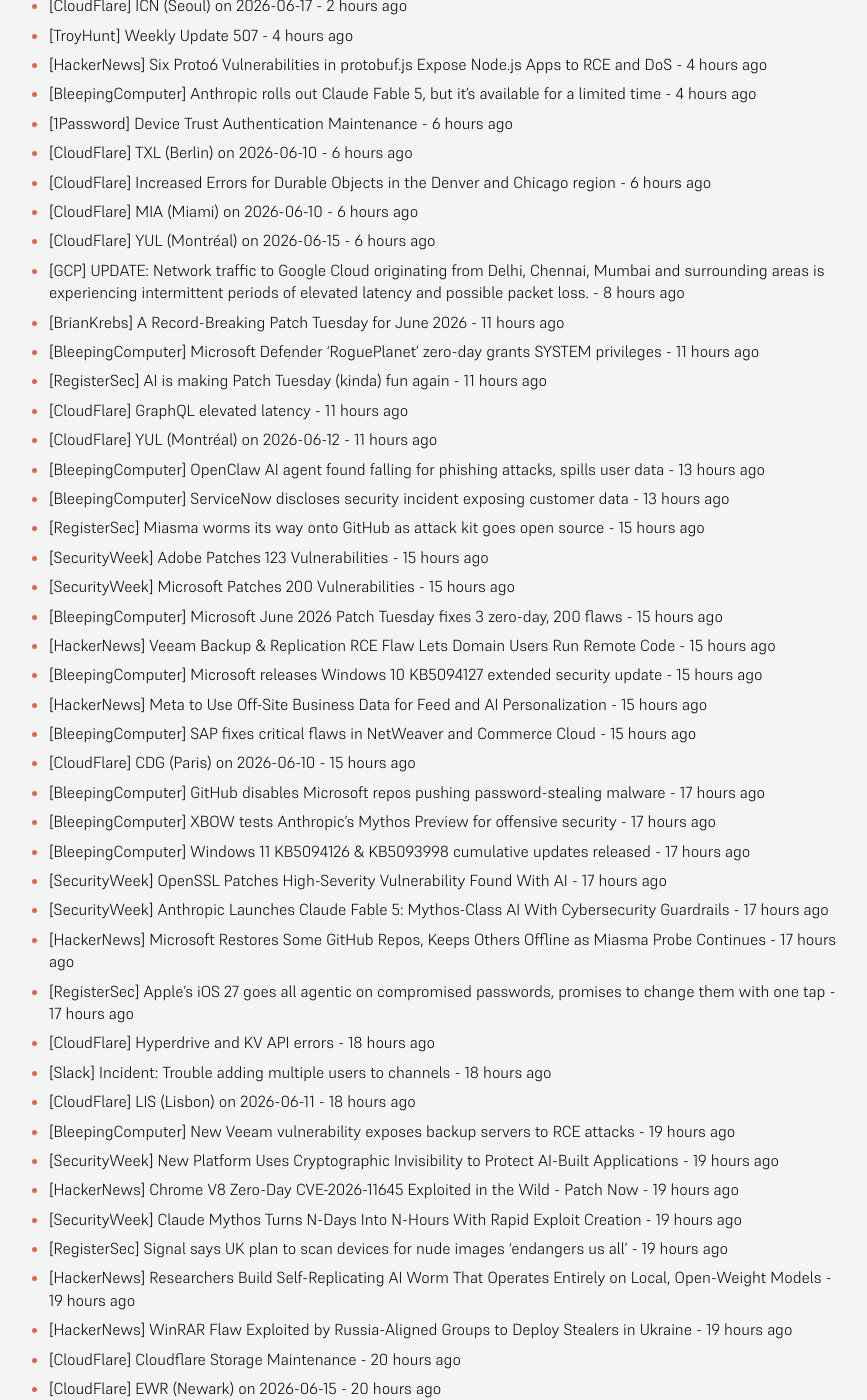
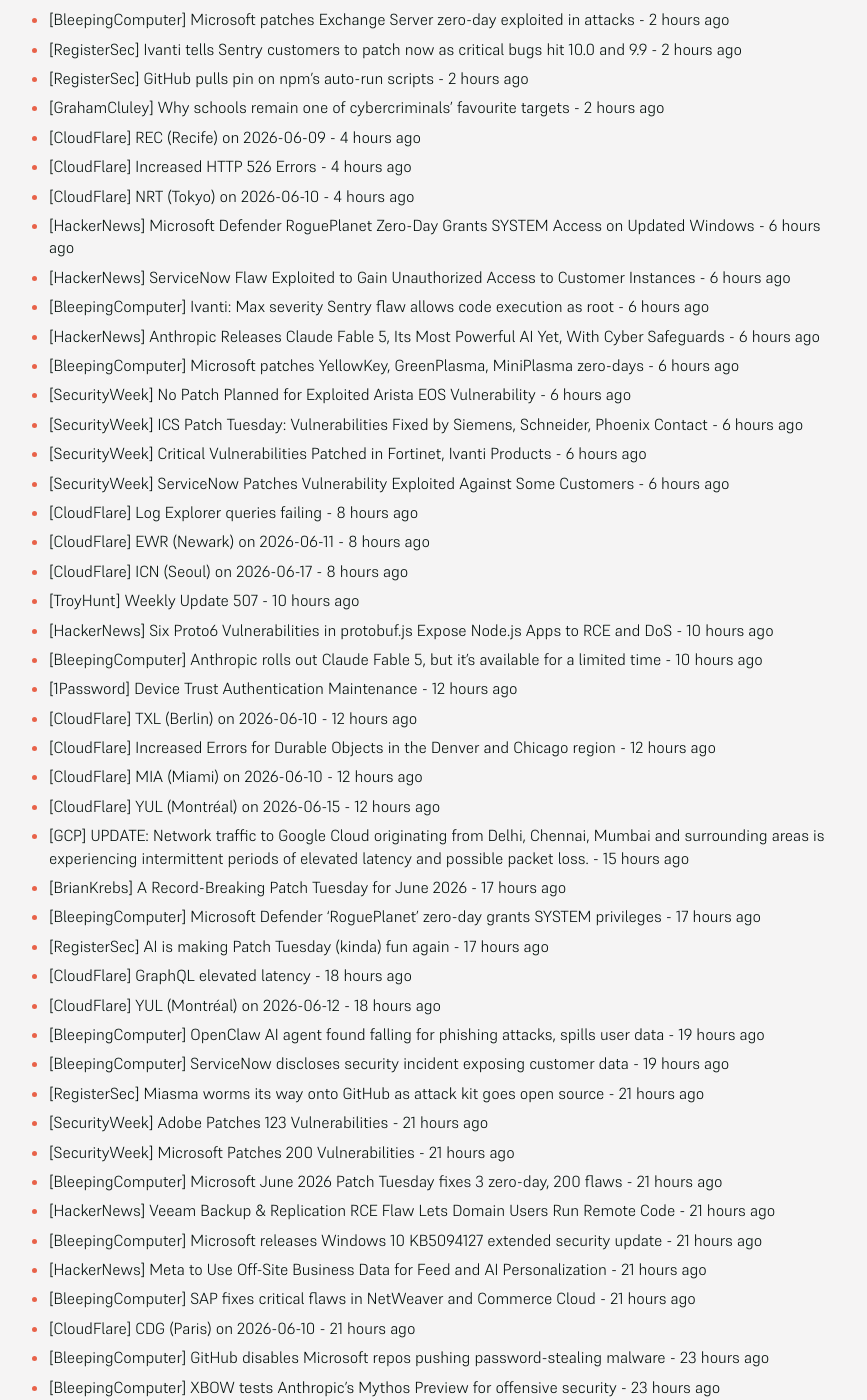
Before and after one commit to SecOpsNews/news, a Jekyll site: the page built from index.md, in a window 1280 px wide and 1400 px high, scrolled down 648 px. Shown: the whole window, without its empty margins (215-1082 px from the left). Built offline with Jekyll 4.4.1, drawn with Linux system fonts in a browser that asks for light colours; some of the changed text lies outside the part shown.

Commit message:
New Feed

```diff
--- a/index.md
+++ b/index.md
@@ -9,78 +9,98 @@ description: Latest Updates
 
 <!-- SecOps start -->
 
-- [HackerNews] Microsoft Defender RoguePlanet Zero-Day Grants SYSTEM Access on Updated Windows - 17 minutes ago
-- [HackerNews] ServiceNow Flaw Exploited to Gain Unauthorized Access to Customer Instances - 17 minutes ago
-- [BleepingComputer] Ivanti: Max severity Sentry flaw allows code execution as root - 17 minutes ago
-- [HackerNews] Anthropic Releases Claude Fable 5, Its Most Powerful AI Yet, With Cyber Safeguards - 17 minutes ago
-- [BleepingComputer] Microsoft patches YellowKey, GreenPlasma, MiniPlasma zero-days - 17 minutes ago
-- [SecurityWeek] No Patch Planned for Exploited Arista EOS Vulnerability - 17 minutes ago
-- [SecurityWeek] ICS Patch Tuesday: Vulnerabilities Fixed by Siemens, Schneider, Phoenix Contact - 17 minutes ago
-- [SecurityWeek] Critical Vulnerabilities Patched in Fortinet, Ivanti Products - 17 minutes ago
-- [SecurityWeek] ServiceNow Patches Vulnerability Exploited Against Some Customers - 17 minutes ago
-- [CloudFlare] Log Explorer queries failing - 2 hours ago
-- [CloudFlare] EWR (Newark) on 2026-06-11 - 2 hours ago
-- [CloudFlare] ICN (Seoul) on 2026-06-17 - 2 hours ago
-- [TroyHunt] Weekly Update 507 - 4 hours ago
-- [HackerNews] Six Proto6 Vulnerabilities in protobuf.js Expose Node.js Apps to RCE and DoS - 4 hours ago
-- [BleepingComputer] Anthropic rolls out Claude Fable 5, but it's available for a limited time - 4 hours ago
-- [1Password] Device Trust Authentication Maintenance - 6 hours ago
-- [CloudFlare] TXL (Berlin) on 2026-06-10 - 6 hours ago
-- [CloudFlare] Increased Errors for Durable Objects in the Denver and Chicago region - 6 hours ago
-- [CloudFlare] MIA (Miami) on 2026-06-10 - 6 hours ago
-- [CloudFlare] YUL (Montréal) on 2026-06-15 - 6 hours ago
-- [GCP] UPDATE: Network traffic to Google Cloud originating from Delhi, Chennai, Mumbai and surrounding areas is experiencing intermittent periods of elevated latency and possible packet loss. - 8 hours ago
-- [BrianKrebs] A Record-Breaking Patch Tuesday for June 2026 - 11 hours ago
-- [BleepingComputer] Microsoft Defender 'RoguePlanet' zero-day grants SYSTEM privileges - 11 hours ago
-- [RegisterSec] AI is making Patch Tuesday (kinda) fun again - 11 hours ago
-- [CloudFlare] GraphQL elevated latency - 11 hours ago
-- [CloudFlare] YUL (Montréal) on 2026-06-12 - 11 hours ago
-- [BleepingComputer] OpenClaw AI agent found falling for phishing attacks, spills user data - 13 hours ago
-- [BleepingComputer] ServiceNow discloses security incident exposing customer data - 13 hours ago
-- [RegisterSec] Miasma worms its way onto GitHub as attack kit goes open source - 15 hours ago
-- [SecurityWeek] Adobe Patches 123 Vulnerabilities - 15 hours ago
-- [SecurityWeek] Microsoft Patches 200 Vulnerabilities - 15 hours ago
-- [BleepingComputer] Microsoft June 2026 Patch Tuesday fixes 3 zero-day, 200 flaws - 15 hours ago
-- [HackerNews] Veeam Backup & Replication RCE Flaw Lets Domain Users Run Remote Code - 15 hours ago
-- [BleepingComputer] Microsoft releases Windows 10 KB5094127 extended security update - 15 hours ago
-- [HackerNews] Meta to Use Off-Site Business Data for Feed and AI Personalization - 15 hours ago
-- [BleepingComputer] SAP fixes critical flaws in NetWeaver and Commerce Cloud - 15 hours ago
-- [CloudFlare] CDG (Paris) on 2026-06-10 - 15 hours ago
-- [BleepingComputer] GitHub disables Microsoft repos pushing password-stealing malware - 17 hours ago
-- [BleepingComputer] XBOW tests Anthropic's Mythos Preview for offensive security - 17 hours ago
-- [BleepingComputer] Windows 11 KB5094126 & KB5093998 cumulative updates released - 17 hours ago
-- [SecurityWeek] OpenSSL Patches High-Severity Vulnerability Found With AI - 17 hours ago
-- [SecurityWeek] Anthropic Launches Claude Fable 5: Mythos-Class AI With Cybersecurity Guardrails - 17 hours ago
-- [HackerNews] Microsoft Restores Some GitHub Repos, Keeps Others Offline as Miasma Probe Continues - 17 hours ago
-- [RegisterSec] Apple’s iOS 27 goes all agentic on compromised passwords, promises to change them with one tap - 17 hours ago
-- [CloudFlare] Hyperdrive and KV API errors - 18 hours ago
-- [Slack] Incident: Trouble adding multiple users to channels - 18 hours ago
-- [CloudFlare] LIS (Lisbon) on 2026-06-11 - 18 hours ago
-- [BleepingComputer] New Veeam vulnerability exposes backup servers to RCE attacks - 19 hours ago
-- [SecurityWeek] New Platform Uses Cryptographic Invisibility to Protect AI-Built Applications - 19 hours ago
-- [HackerNews] Chrome V8 Zero-Day CVE-2026-11645 Exploited in the Wild - Patch Now - 19 hours ago
-- [SecurityWeek] Claude Mythos Turns N-Days Into N-Hours With Rapid Exploit Creation - 19 hours ago
-- [RegisterSec] Signal says UK plan to scan devices for nude images 'endangers us all' - 19 hours ago
-- [HackerNews] Researchers Build Self-Replicating AI Worm That Operates Entirely on Local, Open-Weight Models - 19 hours ago
-- [HackerNews] WinRAR Flaw Exploited by Russia-Aligned Groups to Deploy Stealers in Ukraine - 19 hours ago
-- [CloudFlare] Cloudflare Storage Maintenance - 20 hours ago
-- [CloudFlare] EWR (Newark) on 2026-06-15 - 20 hours ago
-- [CloudFlare] AUS (Austin) on 2026-06-15 - 20 hours ago
-- [CloudFlare] Cloudflare Storage Maintenance - 20 hours ago
-- [HackerNews] Hades PyPI Attack: 19 Packages Poisoned to Auto-Run Bun Credential Stealer - 22 hours ago
-- [HackerNews] New FROST Attack Lets Websites Track What Sites and Apps You Open via SSD Timing - 22 hours ago
-- [HackerNews] The Hidden Security Risk in Modern Networks: The Work Between Tools - 22 hours ago
-- [SecurityWeek] Check Point VPN Zero-Day Exploited in Qilin Ransomware Attacks - 22 hours ago
-- [SecurityWeek] Will AI Kill the Bug Bounty Industry? - 22 hours ago
-- [SecurityWeek] Over 100 NPM, PyPI Packages Hit in New Shai-Hulud Supply Chain Attacks - 22 hours ago
-- [SecurityWeek] SAP Patches Critical NetWeaver, Commerce Vulnerabilities - 22 hours ago
-- [BleepingComputer] French govt messaging service breached in account hijacking attack - 22 hours ago
-- [RegisterSec] France probes compromise of gov messaging platform after account hijack - 22 hours ago
-- [RegisterSec] Chrome's zero-day Whac-A-Mole continues with fifth exploited bug of the year - 22 hours ago
-- [CloudFlare] ORD (Chicago) on 2026-06-09 - 23 hours ago
-- [CloudFlare] Cloudflare Workers and Pages build delays - 23 hours ago
-- [CloudFlare] MAD (Madrid) on 2026-06-10 - 23 hours ago
-- [CloudFlare] LHR (London) on 2026-06-11 - 23 hours ago
+- [GitHub] Authentication issues related to API requests - 41 minutes ago
+- [CloudFlare] Cloudflare Images upload failures - 41 minutes ago
+- [CloudFlare] YUL (Montréal) on 2026-06-11 - 41 minutes ago
+- [HackerNews] Microsoft Patches Record 206 Flaws, Including Three Zero-Days and Critical RCE Bugs - 2 hours ago
+- [HackerNews] Your Automated Pentest Looks Clean. See What It Missed in This Expert Webinar - 2 hours ago
+- [SecurityWeek] After AI Reaches Production: 12 Ways Security Teams Can Take Control - 2 hours ago
+- [SecurityWeek] New Windows Zero-Day Exploit ‘RoguePlanet’ Released - 2 hours ago
+- [SecurityWeek] CISO Forum Webinar Today: 2026 Mid-Year Review - 2 hours ago
+- [SecurityWeek] Critical HVAC and UPS Vulnerabilities Could Let Hackers Disrupt Data Centers - 2 hours ago
+- [SecurityWeek] Aryon Security Raises $29 Million in Series A Funding - 2 hours ago
+- [SecurityWeek] Cyera Raises $600 Million at $12 Billion Valuation - 2 hours ago
+- [SecurityWeek] Infostealers Turn Millions of Devices Into Credential Theft Machines - 2 hours ago
+- [BleepingComputer] Microsoft: Some Windows PCs fail to install latest monthly updates - 2 hours ago
+- [BleepingComputer] Microsoft patches Exchange Server zero-day exploited in attacks - 2 hours ago
+- [RegisterSec] Ivanti tells Sentry customers to patch now as critical bugs hit 10.0 and 9.9 - 2 hours ago
+- [RegisterSec] GitHub pulls pin on npm's auto-run scripts - 2 hours ago
+- [GrahamCluley] Why schools remain one of cybercriminals’ favourite targets - 2 hours ago
+- [CloudFlare] REC (Recife) on 2026-06-09 - 4 hours ago
+- [CloudFlare] Increased HTTP 526 Errors - 4 hours ago
+- [CloudFlare] NRT (Tokyo) on 2026-06-10 - 4 hours ago
+- [HackerNews] Microsoft Defender RoguePlanet Zero-Day Grants SYSTEM Access on Updated Windows - 6 hours ago
+- [HackerNews] ServiceNow Flaw Exploited to Gain Unauthorized Access to Customer Instances - 6 hours ago
+- [BleepingComputer] Ivanti: Max severity Sentry flaw allows code execution as root - 6 hours ago
+- [HackerNews] Anthropic Releases Claude Fable 5, Its Most Powerful AI Yet, With Cyber Safeguards - 6 hours ago
+- [BleepingComputer] Microsoft patches YellowKey, GreenPlasma, MiniPlasma zero-days - 6 hours ago
+- [SecurityWeek] No Patch Planned for Exploited Arista EOS Vulnerability - 6 hours ago
+- [SecurityWeek] ICS Patch Tuesday: Vulnerabilities Fixed by Siemens, Schneider, Phoenix Contact - 6 hours ago
+- [SecurityWeek] Critical Vulnerabilities Patched in Fortinet, Ivanti Products - 6 hours ago
+- [SecurityWeek] ServiceNow Patches Vulnerability Exploited Against Some Customers - 6 hours ago
+- [CloudFlare] Log Explorer queries failing - 8 hours ago
+- [CloudFlare] EWR (Newark) on 2026-06-11 - 8 hours ago
+- [CloudFlare] ICN (Seoul) on 2026-06-17 - 8 hours ago
+- [TroyHunt] Weekly Update 507 - 10 hours ago
+- [HackerNews] Six Proto6 Vulnerabilities in protobuf.js Expose Node.js Apps to RCE and DoS - 10 hours ago
+- [BleepingComputer] Anthropic rolls out Claude Fable 5, but it's available for a limited time - 10 hours ago
+- [1Password] Device Trust Authentication Maintenance - 12 hours ago
+- [CloudFlare] TXL (Berlin) on 2026-06-10 - 12 hours ago
+- [CloudFlare] Increased Errors for Durable Objects in the Denver and Chicago region - 12 hours ago
+- [CloudFlare] MIA (Miami) on 2026-06-10 - 12 hours ago
+- [CloudFlare] YUL (Montréal) on 2026-06-15 - 12 hours ago
+- [GCP] UPDATE: Network traffic to Google Cloud originating from Delhi, Chennai, Mumbai and surrounding areas is experiencing intermittent periods of elevated latency and possible packet loss. - 15 hours ago
+- [BrianKrebs] A Record-Breaking Patch Tuesday for June 2026 - 17 hours ago
+- [BleepingComputer] Microsoft Defender 'RoguePlanet' zero-day grants SYSTEM privileges - 17 hours ago
+- [RegisterSec] AI is making Patch Tuesday (kinda) fun again - 17 hours ago
+- [CloudFlare] GraphQL elevated latency - 18 hours ago
+- [CloudFlare] YUL (Montréal) on 2026-06-12 - 18 hours ago
+- [BleepingComputer] OpenClaw AI agent found falling for phishing attacks, spills user data - 19 hours ago
+- [BleepingComputer] ServiceNow discloses security incident exposing customer data - 19 hours ago
+- [RegisterSec] Miasma worms its way onto GitHub as attack kit goes open source - 21 hours ago
+- [SecurityWeek] Adobe Patches 123 Vulnerabilities - 21 hours ago
+- [SecurityWeek] Microsoft Patches 200 Vulnerabilities - 21 hours ago
+- [BleepingComputer] Microsoft June 2026 Patch Tuesday fixes 3 zero-day, 200 flaws - 21 hours ago
+- [HackerNews] Veeam Backup & Replication RCE Flaw Lets Domain Users Run Remote Code - 21 hours ago
+- [BleepingComputer] Microsoft releases Windows 10 KB5094127 extended security update - 21 hours ago
+- [HackerNews] Meta to Use Off-Site Business Data for Feed and AI Personalization - 21 hours ago
+- [BleepingComputer] SAP fixes critical flaws in NetWeaver and Commerce Cloud - 21 hours ago
+- [CloudFlare] CDG (Paris) on 2026-06-10 - 21 hours ago
+- [BleepingComputer] GitHub disables Microsoft repos pushing password-stealing malware - 23 hours ago
+- [BleepingComputer] XBOW tests Anthropic's Mythos Preview for offensive security - 23 hours ago
+- [BleepingComputer] Windows 11 KB5094126 & KB5093998 cumulative updates released - 23 hours ago
+- [SecurityWeek] OpenSSL Patches High-Severity Vulnerability Found With AI - 23 hours ago
+- [SecurityWeek] Anthropic Launches Claude Fable 5: Mythos-Class AI With Cybersecurity Guardrails - 23 hours ago
+- [HackerNews] Microsoft Restores Some GitHub Repos, Keeps Others Offline as Miasma Probe Continues - 23 hours ago
+- [RegisterSec] Apple’s iOS 27 goes all agentic on compromised passwords, promises to change them with one tap - 23 hours ago
+- [CloudFlare] Hyperdrive and KV API errors - 1 day ago
+- [Slack] Incident: Trouble adding multiple users to channels - 1 day ago
+- [CloudFlare] LIS (Lisbon) on 2026-06-11 - 1 day ago
+- [BleepingComputer] New Veeam vulnerability exposes backup servers to RCE attacks - 1 day ago
+- [SecurityWeek] New Platform Uses Cryptographic Invisibility to Protect AI-Built Applications - 1 day ago
+- [HackerNews] Chrome V8 Zero-Day CVE-2026-11645 Exploited in the Wild - Patch Now - 1 day ago
+- [SecurityWeek] Claude Mythos Turns N-Days Into N-Hours With Rapid Exploit Creation - 1 day ago
+- [RegisterSec] Signal says UK plan to scan devices for nude images 'endangers us all' - 1 day ago
+- [HackerNews] Researchers Build Self-Replicating AI Worm That Operates Entirely on Local, Open-Weight Models - 1 day ago
+- [HackerNews] WinRAR Flaw Exploited by Russia-Aligned Groups to Deploy Stealers in Ukraine - 1 day ago
+- [CloudFlare] Cloudflare Storage Maintenance - 1 day ago
+- [CloudFlare] EWR (Newark) on 2026-06-15 - 1 day ago
+- [CloudFlare] AUS (Austin) on 2026-06-15 - 1 day ago
+- [CloudFlare] Cloudflare Storage Maintenance - 1 day ago
+- [HackerNews] Hades PyPI Attack: 19 Packages Poisoned to Auto-Run Bun Credential Stealer - 1 day ago
+- [HackerNews] New FROST Attack Lets Websites Track What Sites and Apps You Open via SSD Timing - 1 day ago
+- [HackerNews] The Hidden Security Risk in Modern Networks: The Work Between Tools - 1 day ago
+- [SecurityWeek] Check Point VPN Zero-Day Exploited in Qilin Ransomware Attacks - 1 day ago
+- [SecurityWeek] Will AI Kill the Bug Bounty Industry? - 1 day ago
+- [SecurityWeek] Over 100 NPM, PyPI Packages Hit in New Shai-Hulud Supply Chain Attacks - 1 day ago
+- [SecurityWeek] SAP Patches Critical NetWeaver, Commerce Vulnerabilities - 1 day ago
+- [BleepingComputer] French govt messaging service breached in account hijacking attack - 1 day ago
+- [RegisterSec] France probes compromise of gov messaging platform after account hijack - 1 day ago
+- [RegisterSec] Chrome's zero-day Whac-A-Mole continues with fifth exploited bug of the year - 1 day ago
+- [CloudFlare] ORD (Chicago) on 2026-06-09 - 1 day ago
+- [CloudFlare] Cloudflare Workers and Pages build delays - 1 day ago
+- [CloudFlare] MAD (Madrid) on 2026-06-10 - 1 day ago
+- [CloudFlare] LHR (London) on 2026-06-11 - 1 day ago
 - [BleepingComputer] Google patches new Chrome zero-day flaw exploited in the wild - 1 day ago
 - [BleepingComputer] CISA gives feds 3 days to patch Check Point VPN bug exploited as zero-day - 1 day ago
 - [SecurityWeek] Google Patches 5th Chrome Zero-Day Exploited in 2026 - 1 day ago
@@ -126,36 +146,6 @@ description: Latest Updates
 - [CloudFlare] RealtimeKit performance issues - 1 day ago
 - [CloudFlare] GraphQL elevated latency - 1 day ago
 - [CloudFlare] CDG (Paris) on 2026-06-10 - 1 day ago
-- [RegisterSec] NSO Group back in Meta's crosshairs after alleged WhatsApp targeting - 1 day ago
-- [RegisterSec] GitHub nukes 70+ Microsoft repos, breaks CI/CD pipelines, following suspected worm infections - 1 day ago
-- [BleepingComputer] Check Point links VPN zero-day attacks to Qilin ransomware gang - 1 day ago
-- [SecurityWeek] 174,000 Impacted by Lansing Community College Data Breach - 1 day ago
-- [BleepingComputer] Reducing security operations complexity with Wazuh Cloud - 1 day ago
-- [SecurityWeek] Everest Forms Vulnerability Exploited to Hack WordPress Sites - 1 day ago
-- [SecurityWeek] Cybersecurity M&A Roundup: 26 Deals Announced in May 2026 - 1 day ago
-- [HackerNews] The Hardest Fork - 1 day ago
-- [SecurityWeek] WhatsApp Catches Spyware Firm NSO Defying No-Hacking Court Order - 1 day ago
-- [ScottHelme] Open-Sourcing dbsc-php: a Server Library for Device Bound Session Credentials in PHP - 1 day ago
-- [HackerNews] ⚡ Weekly Recap: Instagram Account Hacks, Android Zero-Day, GitHub Worm and More - 1 day ago
-- [HackerNews] AI Phishing Is Crushing SOCs with Alert Volume: How to Reduce Tier 1 Overload - 1 day ago
-- [CloudFlare] Cloudflare Dashboard and Cloudflare API service issues - 1 day ago
-- [CloudFlare] R2 and Teams' payments failing during Checkout flow - 1 day ago
-- [CloudFlare] LIS (Lisbon) on 2026-06-11 - 1 day ago
-- [NETRESEC] Maximizing IOC Impact - 1 day ago
-- [SecurityWeek] Meta Says 20,000 Instagram Accounts Hacked via AI Tool Abuse - 1 day ago
-- [RegisterSoftware] Consultant mistakenly deleted a ton of data – but reported it as a bug - 1 day ago
-- [SecurityWeek] SolarWinds Serv-U Vulnerability Exploited in the Wild - 1 day ago
-- [HackerNews] VS Code Adds 2-Hour Extension Auto-Update Delay to Limit Supply Chain Attacks - 1 day ago
-- [SecurityWeek] Anthropic Urges Industry Coordination to Allow for a ‘Pause’ in AI Development if Risks Grow - 1 day ago
-- [HackerNews] UNC3753 Used Vishing and Physical Intrusions in U.S. Data Theft Extortion Campaign - 1 day ago
-- [SecurityWeek] OpenAI Rolling Out ChatGPT Account Security Controls - 1 day ago
-- [HackerNews] VerdantBamboo Deploys BSD Variant of BRICKSTORM on Linux Appliances - 1 day ago
-- [SecurityWeek] Silent Ransom Group Uses DNS Fast Flux in Attacks - 1 day ago
-- [BleepingComputer] Oxford University discloses data breach after careers platform hack - 1 day ago
-- [GitHub] Pull Requests and Issues unavailable for signed-out users - 2 days ago
-- [GitHub] Disruption with Claude Opus 4.7 - 2 days ago
-- [CloudFlare] DFW (Dallas) on 2026-06-08 - 2 days ago
-- [CloudFlare] DNS Resolver issue - 2 days ago
 
 
 <!-- SecOps end -->
```
